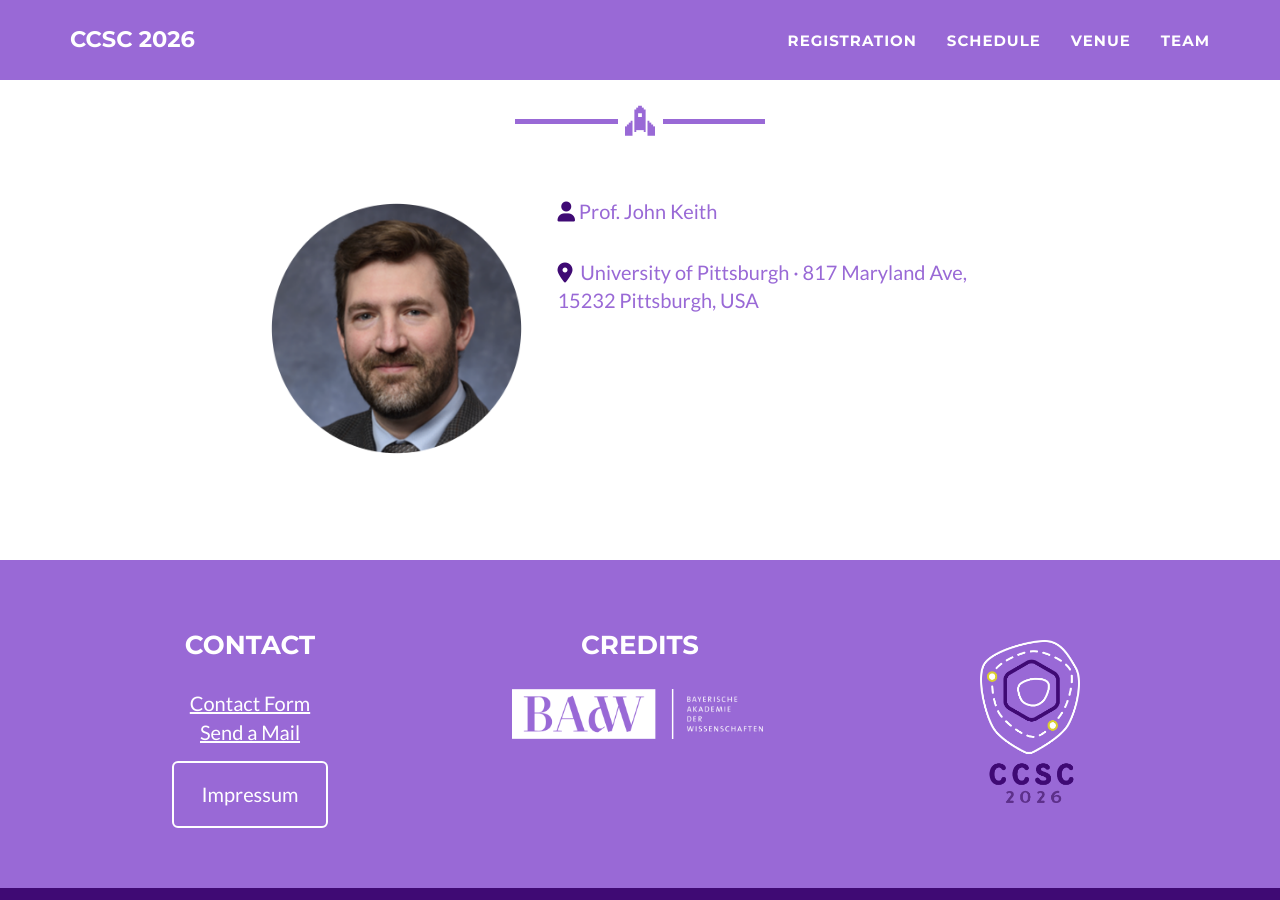
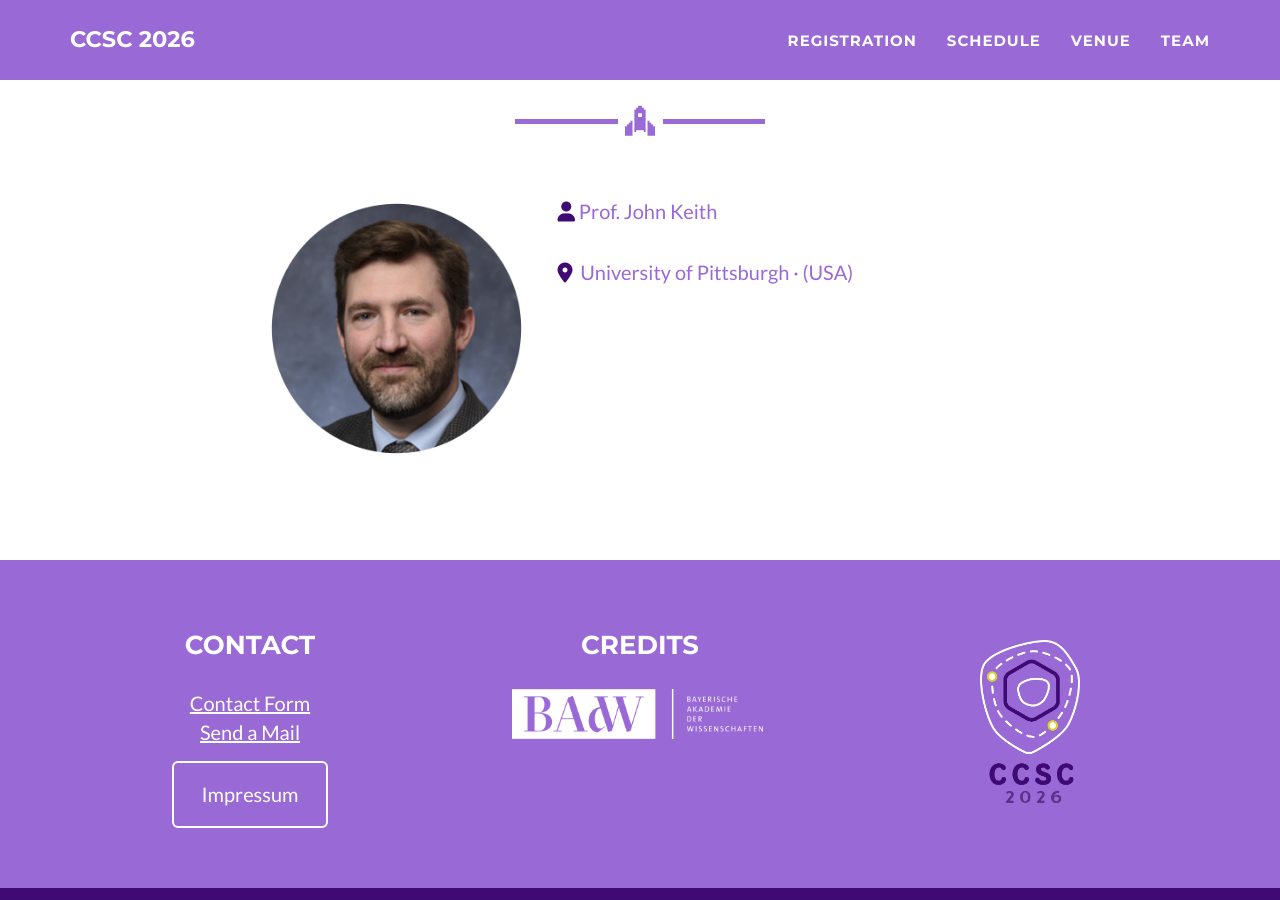
Before and after one commit to ccsc2026/ccsc2026.github.io, a Jekyll site: the page built from talks/keith.md, in a window 1280 px wide and 900 px high, scrolled down 927 px. Built offline with Jekyll 4.4.1, drawn with Linux system fonts in a browser that asks for light colours.

Commit message:
Update keith.md

```diff
--- a/talks/keith.md
+++ b/talks/keith.md
@@ -5,7 +5,7 @@ talknumber: D11
 talktime: '10.-13.03.2026, 15:00 – 15:30'
 speaker: Prof. John Keith
 img: 'Keith, John.png'
-location: 'University of Pittsburgh · 817 Maryland Ave, 15232 Pittsburgh, USA'
+location: 'University of Pittsburgh · (USA)'
 title: 'Post Semiempirical Quantum Chemistry Methods'
 authors: 'J. Keith, B. Zulueta, M. Plum, C. Mhatre, M. Marciesky, V. Kam'
 abstract: [
```
